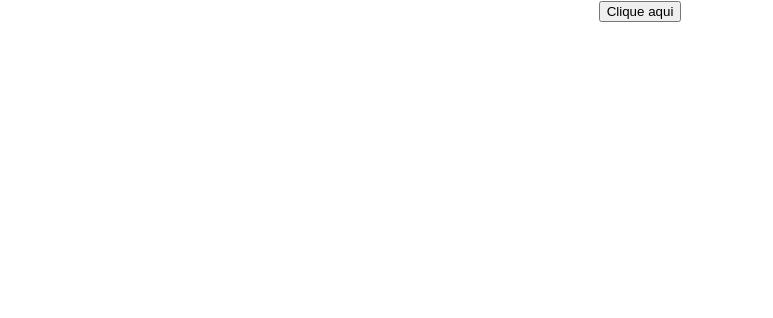
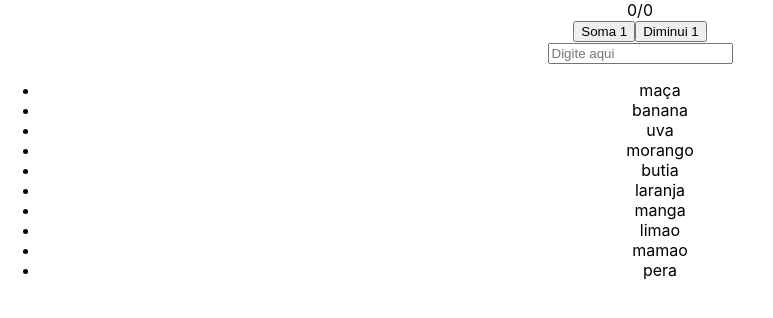
Before and after one commit to nanifool/eventos-react, a React (Create React App) app: page / in a window 1280 px wide. Shown: the top 318 px of the page, without its empty margins (0-773 px from the left). Built offline with nearby package versions, Linux system fonts and the light colour scheme.

Commit message:
onClick e onChange exemplos

```diff
--- a/src/App.js
+++ b/src/App.js
@@ -1,19 +1,33 @@
 import {useState} from 'react'
-import './App.css';
+import Listagem from './Listagem'
+import './App.css'
+
 
 function App() {
   const [count, setCount] = useState(0)
+  let banana = 0
   const somaClicks = function (){
     setCount(count+1)
+    banana = banana+1
+    console.log({count, banana})
+  }
+  const subtraiClicks = function() {
+    setCount(count-1)
     console.log(count)
   }
+
   return (
     <div className="App">
+      {count}/{banana} <br />
       <button onClick={somaClicks} >
-        Clique aqui
+        Soma 1
       </button>
+      <button onClick={subtraiClicks} >
+        Diminui 1
+      </button>
+      <Listagem />
     </div>
-  );
+  )
 }
 
 export default App;
--- /dev/null
+++ b/src/Listagem.js
@@ -0,0 +1,41 @@
+import {useEffect, useState} from 'react'
+
+const frutas = [
+  "maça",
+  "banana",
+  "uva",
+  "morango",
+  "butia",
+  "laranja",
+  "manga",
+  "limao",
+  "mamao",
+  "pera",
+]
+
+function Listagem() {
+  const [termo, setTermo] = useState("")
+  const [listagem, setListagem] = useState([])
+
+  const pesquisa = function (event){
+    setTermo(event.target.value)
+  }
+
+  useEffect(() => {
+    const result = frutas.filter((fruta) => fruta.includes(termo))
+    setListagem(result)
+  }, [termo])
+
+  return (
+   <div>
+     <input type="text" placeholder="Digite aqui" onChange={pesquisa} />
+     <ul>
+       {listagem.map(function (item) {
+         return (<li>{item}</li>)
+       })}
+     </ul>
+   </div>
+  )
+}
+
+export default Listagem
```
